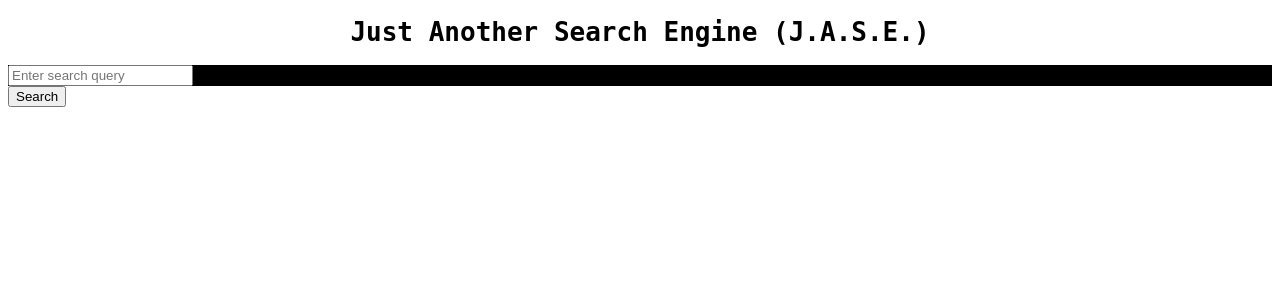
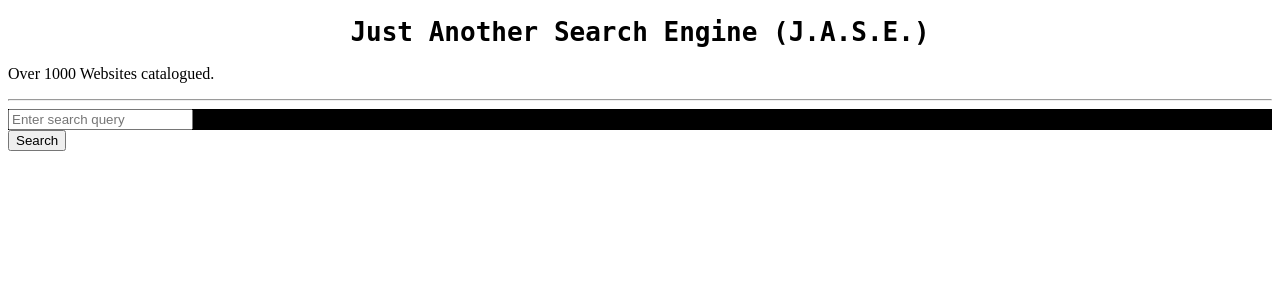
Before and after one commit to 507-Software/jasesearchengine, a Flask app: page / in a window 1280 px wide. Shown: the top 300 px of the page. Run offline with Flask 3, Linux system fonts and the light colour scheme.

Commit message:
Update index.html

```diff
--- a/templates/index.html
+++ b/templates/index.html
@@ -8,6 +8,8 @@
 </head>
 <body>
     <h1>Just Another Search Engine (J.A.S.E.)</h1>
+    <p>Over 1000 Websites catalogued.</p>
+    <hr>
     <form action="/search" method="get">
         <div><input type="text" name="query" placeholder="Enter search query"></div>
         <button type="submit">Search</button>
```
